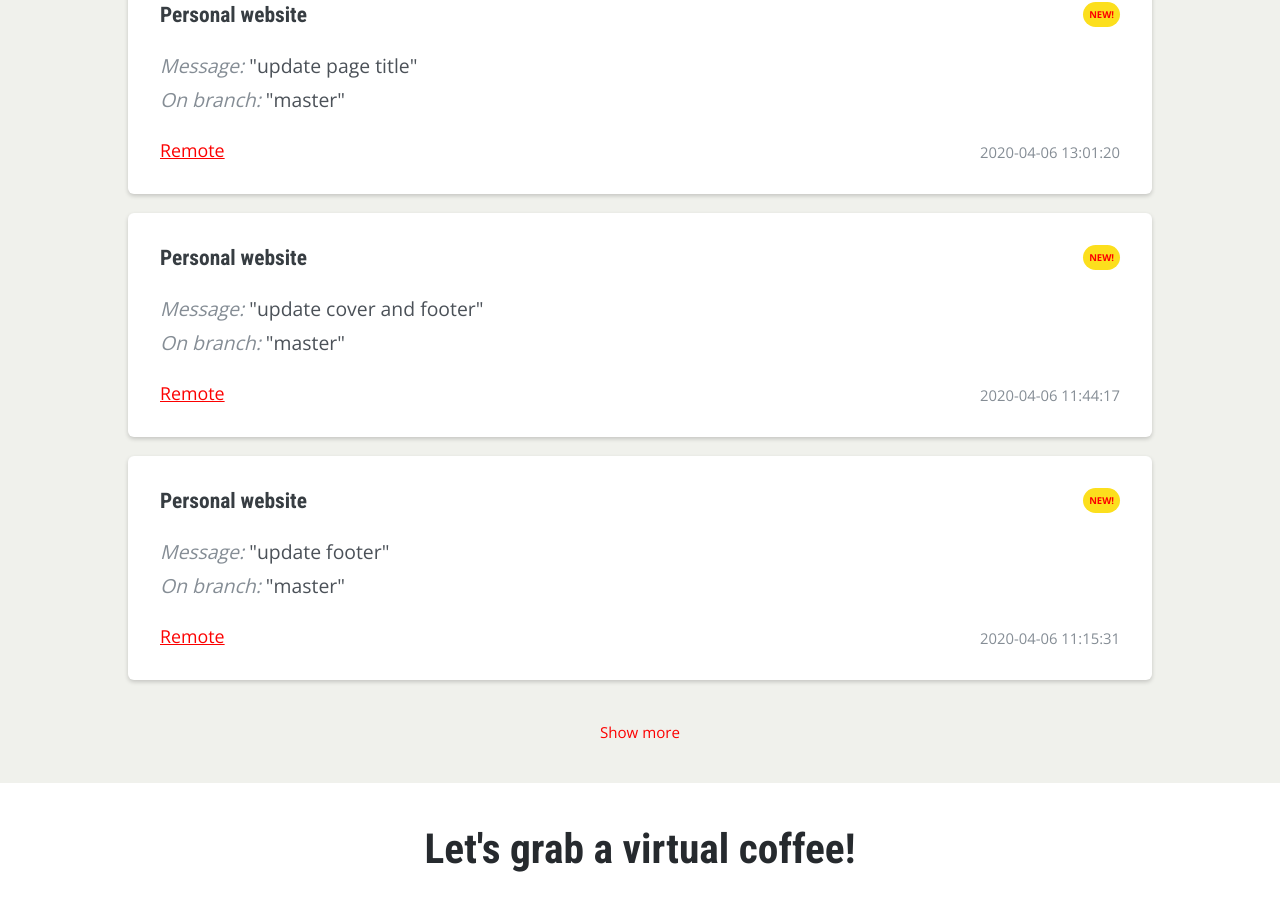
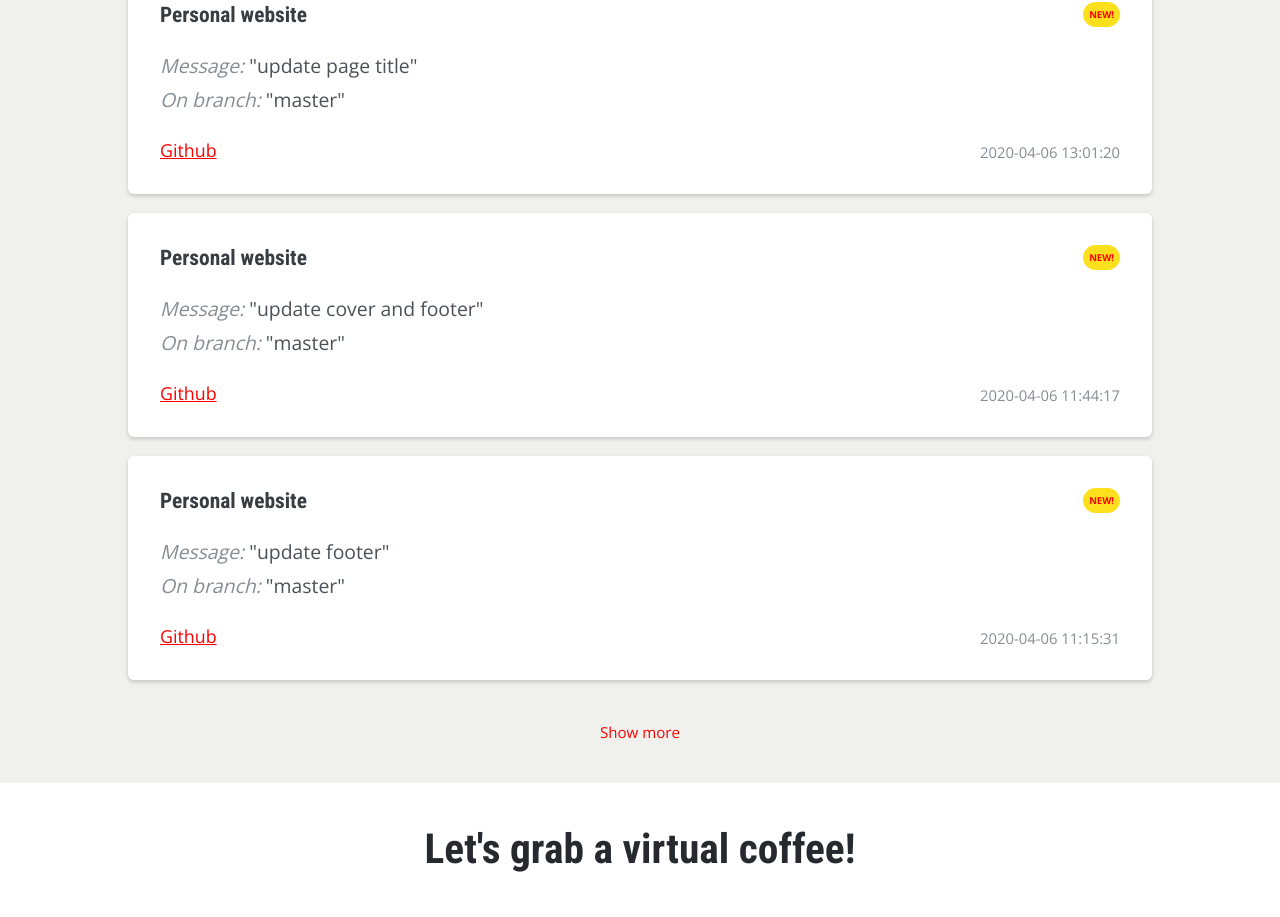
Before and after one commit to LuisRevillaM/personal-site, a React (Create React App) app: page / in a window 1280 px wide. Shown: the part 915-1832 px from the top of the page. Built offline with nearby package versions, Linux system fonts and the light colour scheme.

Commit message:
rename remote link to github

```diff
--- a/src/Home/Home.js
+++ b/src/Home/Home.js
@@ -112,7 +112,7 @@ class Home extends Component {
                       rel="noopener noreferrer"
                       href={com.remote}
                     >
-                      Remote
+                      Github
                     </a>{" "}
                     <div className="commit-date">
                       <div>{com.date}</div>
```
